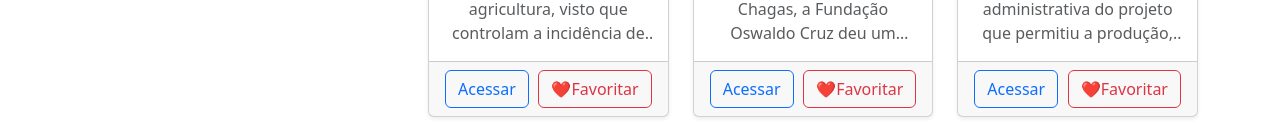
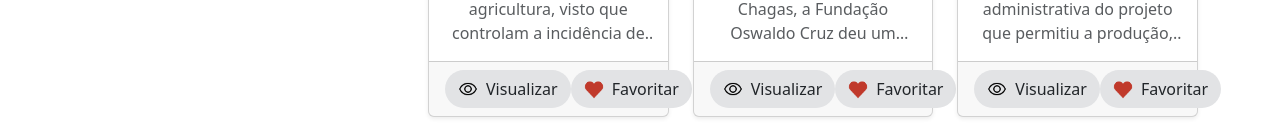
Before and after one commit to arthu0x07/fiotec-challenge, a React (Vite) app: page /top-projects in a window 1280 px wide. Shown: the part 576-715 px from the top of the page. Built offline with nearby package versions, Linux system fonts and the light colour scheme; data requests are answered from the project's data file; grey boxes are pictures that could not be loaded.

Commit message:
feat: add CardButton component and integrate it into TopProjects for improved button functionality

```diff
--- /dev/null
+++ b/src/components/CardButton.jsx
@@ -0,0 +1,46 @@
+import React from 'react';
+import { Link } from 'react-router-dom';
+
+export function Cardbutton({ to, icon, text, isActive, onClick, variant }) {
+	const variantClasses = {
+		view: 'bg-secondary-subtle text-dark',
+		favorite: isActive
+			? 'bg-danger text-white border border-danger shadow'
+			: 'bg-secondary-subtle text-dark',
+	};
+
+	const variantIconStyles = {
+		view: {
+			width: '20px',
+			height: '20px',
+		},
+		favorite: {
+			width: '20px',
+			height: '20px',
+			borderRadius: '50%',
+			border: isActive ? '3px solid white' : 'none',
+			backgroundColor: isActive ? 'white' : 'transparent',
+			transition: 'all 0.3s linear',
+		},
+	};
+
+	return (
+		<Link
+			to={to || '#'}
+			className={`btn rounded-pill d-flex align-items-center justify-content-center gap-2 ${
+				variantClasses[variant]
+			}`}
+			onClick={e => {
+				if (onClick) {
+					e.preventDefault();
+					onClick();
+				}
+			}}
+		>
+			{icon && <img src={icon} alt={text} style={variantIconStyles[variant]} />}
+			<span className={`fw-medium ${isActive ? 'text-white' : 'text-dark'}`}>
+				{text}
+			</span>
+		</Link>
+	);
+}
--- a/src/pages/TopProjects/index.jsx
+++ b/src/pages/TopProjects/index.jsx
@@ -1,12 +1,15 @@
 import React, { useState } from 'react';
-import { Link } from 'react-router-dom';
 
+import HeartImage from '../../assets/heart_icon.png';
+import ViewImage from '../../assets/view_icon.png';
 import { Aside } from '../../components/Aside';
+import { Cardbutton } from '../../components/CardButton';
 import { Loading } from '../../components/Loading';
 import { useProjects } from '../../hooks/useProjects';
 
 export function TopProjects() {
-	const { projects, isLoading } = useProjects();
+	const { projects, isLoading, handleAddFavorite, favoritesProjects } =
+		useProjects();
 
 	const [selectedFilter, setSelectedFilter] = useState('Todos');
 
@@ -20,6 +23,10 @@ export function TopProjects() {
 			: projects.filter(project =>
 					project.category.toLowerCase().includes(selectedFilter.toLowerCase()),
 				);
+
+	const toggleFavorite = projectId => {
+		handleAddFavorite(projectId);
+	};
 
 	return (
 		<div className="d-flex mt-5 flex-wrap lg-d-block flex-lg-nowrap mb-5">
@@ -49,7 +56,7 @@ export function TopProjects() {
 										style={{ height: '150px', objectFit: 'cover' }}
 									/>
 
-									<div className="card-body d-flex flex-column justify-content-between">
+									<div className="card-body d-flex flex-column justify-content-between ">
 										<h5 className="card-title text-center mb-4">
 											{project.title}
 										</h5>
@@ -68,18 +75,21 @@ export function TopProjects() {
 									</div>
 
 									<div className="card-footer d-flex justify-content-between">
-										<Link
+										<Cardbutton
 											to={`/project/${project.id}`}
-											className="btn btn-outline-primary"
-										>
-											Acessar
-										</Link>
-										<button className="btn btn-outline-danger">
-											<span role="img" aria-label="favorite">
-												❤️
-											</span>
-											Favoritar
-										</button>
+											icon={ViewImage}
+											text="Visualizar"
+											variant="view"
+										/>
+
+										<Cardbutton
+											to={null}
+											icon={HeartImage}
+											text="Favoritar"
+											variant="favorite"
+											isActive={favoritesProjects.includes(project.id)}
+											onClick={() => toggleFavorite(project.id)}
+										/>
 									</div>
 								</div>
 							</div>
```
